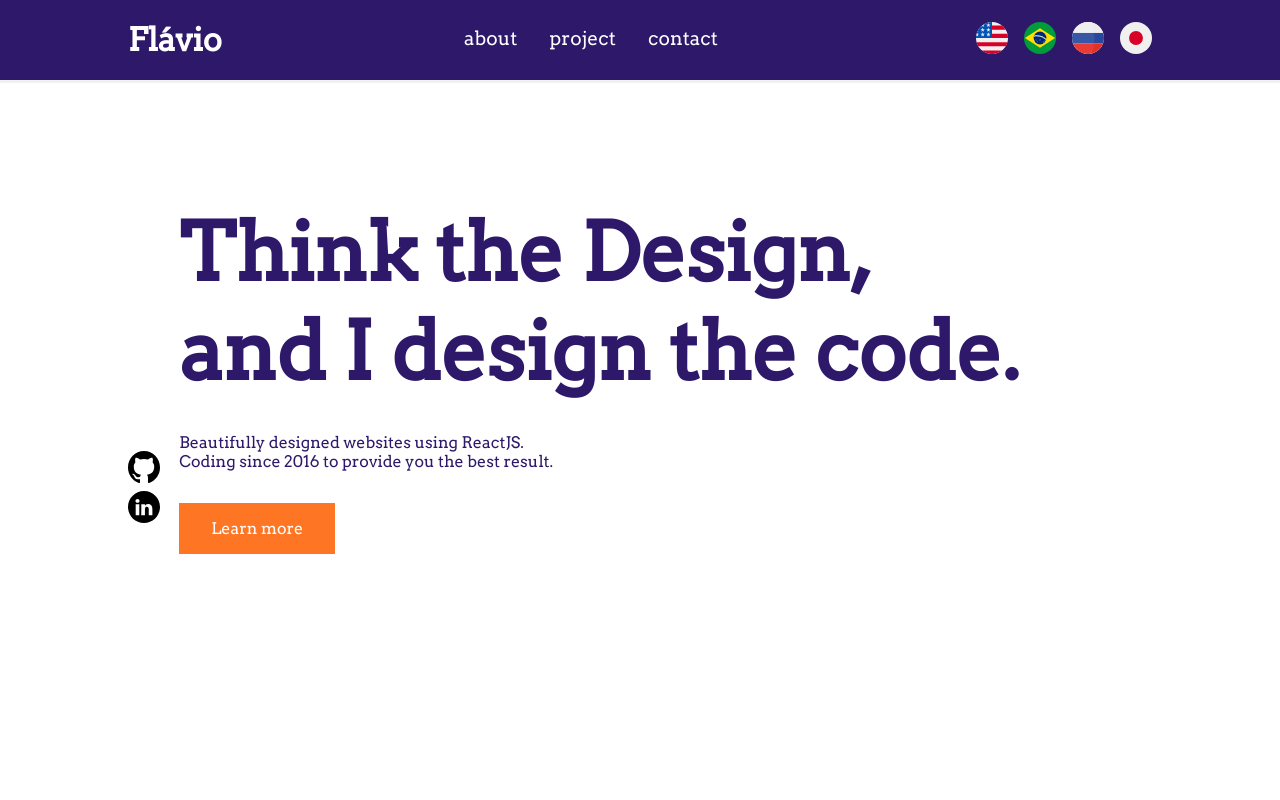
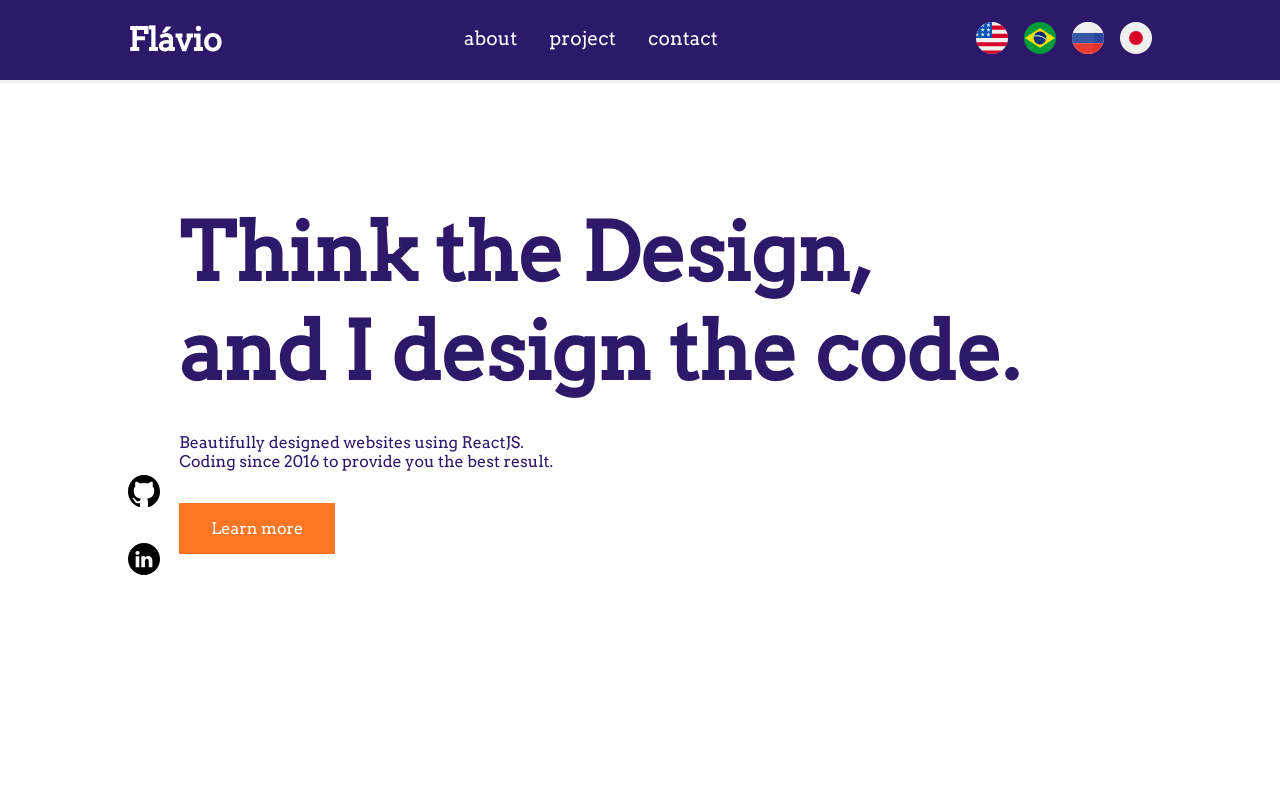
Before and after one commit to NILID/Personal-Website, a React (Create React App) app: page / in a window 1280 px wide. Shown: the top 800 px of the page. Built offline with nearby package versions, Linux system fonts and the light colour scheme; a web font is replaced by a local one.

Commit message:
New _blank links added to Menu.jsx

```diff
--- a/src/components/Home/Home.jsx
+++ b/src/components/Home/Home.jsx
@@ -30,8 +30,15 @@ function Home() {
           <Container>
             <ContentOne>
               <Link>
-                <img src={githubIcon} alt="" />
-                <img src={linkedinIcon} alt="" />
+                <a href="https://github.com/drrh12" target="_blank">
+                  <img src={githubIcon} alt="" />
+                </a>
+                <a
+                  href="https://www.linkedin.com/in/fl%C3%A1vio-andrade-9b74a01a5/"
+                  target="_blank"
+                >
+                  <img src={linkedinIcon} alt="" />
+                </a>
               </Link>
             </ContentOne>
             <ContentTwo>
--- a/src/components/Home/HomeElements.jsx
+++ b/src/components/Home/HomeElements.jsx
@@ -30,7 +30,12 @@ export const Link = styled.div`
 
   img {
     width: 2rem;
-    margin-top: 0.5rem;
+    margin-top: 2em;
+  }
+  img:hover {
+    cursor: pointer;
+    transition: all 0.2s ease-in-out;
+    transform: scale(1.5);
   }
 
   @media (max-width: 768px) {
```
